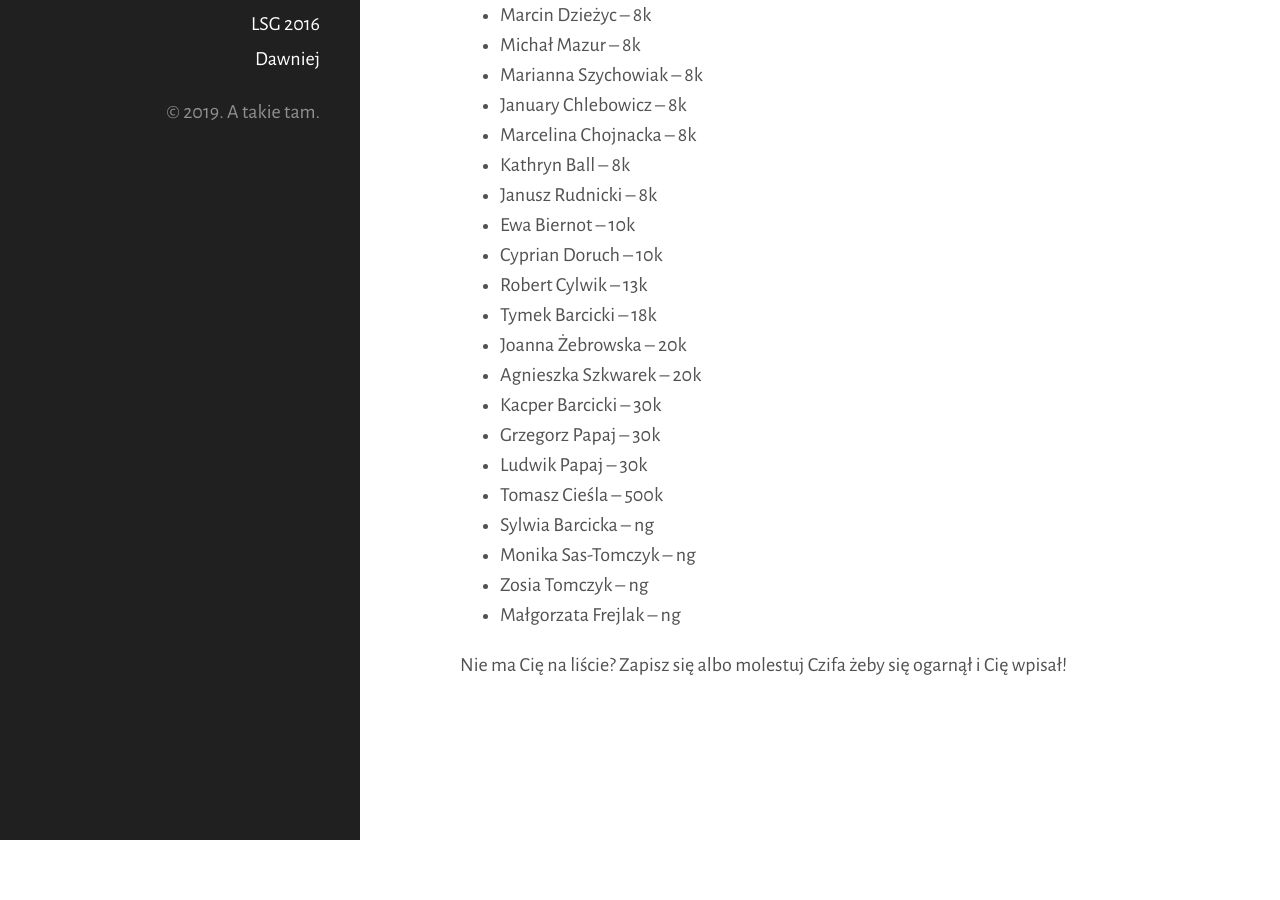
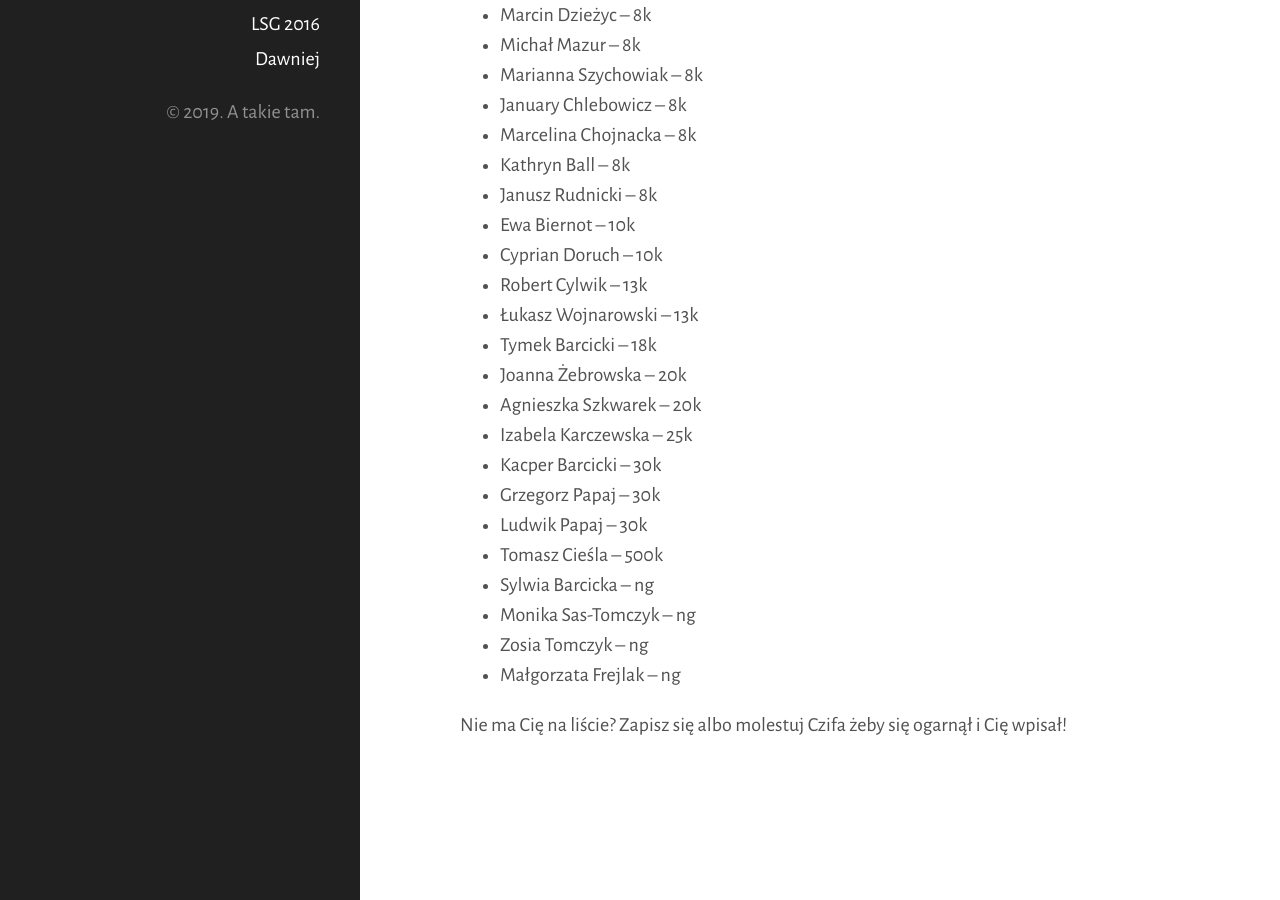
Before and after one commit to tasuki/lsg, a Jekyll site: the page built from zarejestrowani.md, in a window 1280 px wide and 900 px high, scrolled down 870 px. Built offline with Jekyll 4.4.1, drawn with Linux system fonts in a browser that asks for light colours; nearby versions of some CDN libraries; before the commit the page ends 1710 px from its top, so only the background shows below that.

Commit message:
Update zarejestrowani.md

```diff
--- a/zarejestrowani.md
+++ b/zarejestrowani.md
@@ -40,9 +40,11 @@ Zarejestrowani uczestnicy (mniej więcej wg siły):
 - Ewa Biernot -- 10k
 - Cyprian Doruch -- 10k
 - Robert Cylwik -- 13k
+- Łukasz Wojnarowski -- 13k
 - Tymek Barcicki -- 18k
 - Joanna Żebrowska -- 20k
 - Agnieszka Szkwarek -- 20k
+- Izabela Karczewska -- 25k
 - Kacper Barcicki -- 30k
 - Grzegorz Papaj -- 30k
 - Ludwik Papaj -- 30k
```
